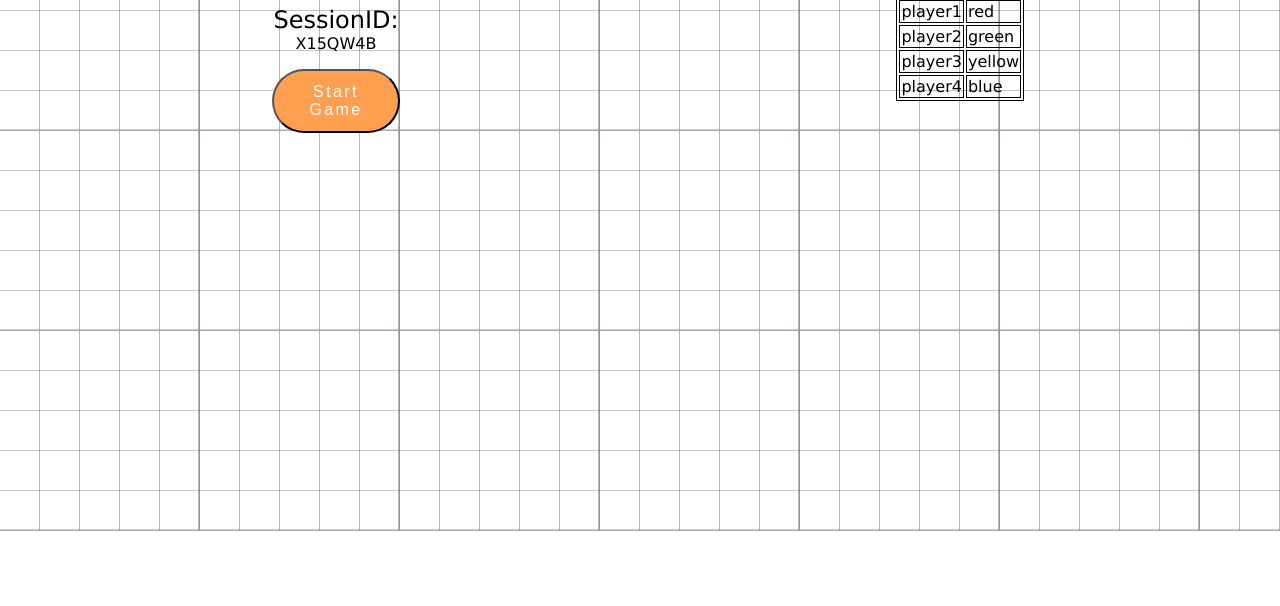
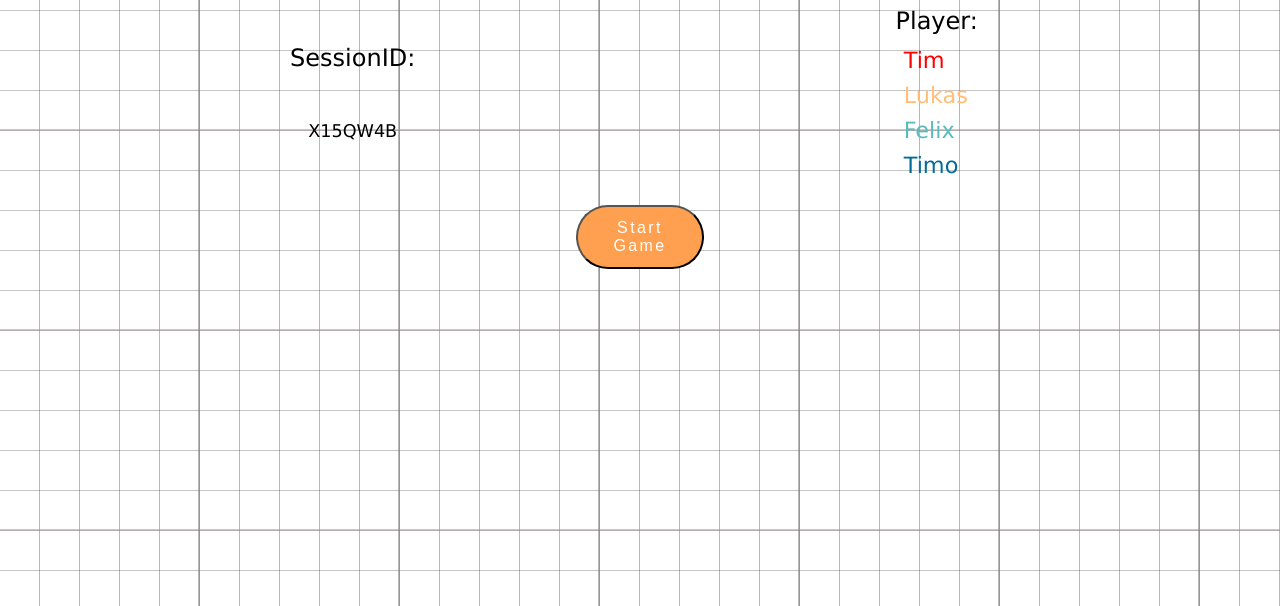
Before and after one commit to Levartar/Multiplayer-Snake, a React app in the folder client/snake_frontend/: page / in a window 1280 px wide. Shown: the part 269-875 px from the top of the page. Before the commit the page ends 800 px from the top, so only its background shows below. Built offline with nearby package versions, Linux system fonts and the light colour scheme.

Commit message:
changed the player table to a list and added some more flexboxes

```diff
--- a/client/snake_frontend/src/index.css
+++ b/client/snake_frontend/src/index.css
@@ -1,21 +1,5 @@
-body {
-  margin: 0;
-  font-family: -apple-system, BlinkMacSystemFont, 'Segoe UI', 'Roboto', 'Oxygen',
-    'Ubuntu', 'Cantarell', 'Fira Sans', 'Droid Sans', 'Helvetica Neue',
-    sans-serif;
-  -webkit-font-smoothing: antialiased;
-  -moz-osx-font-smoothing: grayscale;
-}
-
-code {
-  font-family: source-code-pro, Menlo, Monaco, Consolas, 'Courier New',
-    monospace;
-}
-
-
 /* for The main page */
 body{
-  margin: 5em; /*small border around everything*/
   font-family: Verdana, Geneva, Tahoma, sans-serif;
 
   /* checkered background */
@@ -27,12 +11,6 @@ body{
           linear-gradient(90deg, rgba(0, 0, 0, 0.28) 1px, transparent 1px);
   background-size: 200px 200px, 200px 200px, 40px 40px, 40px 40px;
   background-position: -2px -2px, -2px -2px, -1px -1px, -1px -1px;
-
-  /* flexbox */
-  display: flex;
-  flex-direction: column;
-  margin-left: 20%;
-  margin-right: 20%;
 }
 input{
   border-color: black;
@@ -109,14 +87,8 @@ th{
 }
 #lobby{
     display: flex;
-    justify-content: space-between;
+    justify-content: space-around;
     margin-right: 0;
-}
-#lobbyDetails{
-    display: flex;
-    flex-direction: column;
-    text-align: center;
-    align-content: space-around;
 }
 #playerTable{
     display: flex;
@@ -126,18 +98,23 @@ th{
 #sessionIDDIV{
     display: flex;
     flex-direction: column;
-    justify-content: center;
+    justify-content: space-evenly;
+}
+#sessionIDtext{
+    text-align: center;
+    font-size: 1.1em;
 }
 
 #lobbyHeadlineDIV{
     display: flex;
     justify-content: center;
 }
-#sessionIDDIV{
-    display: flex;
+#lobbyHeadline{
+    font-size: 3em;
 }
 #startGameDIV{
     display: flex;
+    justify-content: center;
 }
 .noMargin{
     margin: 0;
@@ -147,4 +124,32 @@ th{
 }
 .Frame{
     aspect-ratio: 1.5;
+    margin: 3em;
 }
+
+li{
+    list-style-type: none;
+    margin: 0.4em;
+    padding: 0;
+}
+ul{
+    padding: 0;
+    font-size: 1.4em;
+    margin: 0.5em;
+}
+h2{
+    font-size: 1.5em;
+    margin: 0.5em;
+}
+#player0{
+    color: #ff0000;
+}
+#player1{
+    color: #ffbf7bff;
+}
+#player2{
+    color: #5abbbeff;
+}
+#player3{
+    color: #036c99ff;
+}
--- a/client/snake_frontend/src/index.js
+++ b/client/snake_frontend/src/index.js
@@ -22,29 +22,12 @@ function Input(props){
                 <label htmlFor={"input" + props.name}>{props.text}</label>
             </div>
             <div id={props.name + "InputDiv"}>
-                <input id={"input" + props.name} type={props.type} name={props.name}/>
+                <input id={"input" + props.name} type={props.type} name={props.name} maxLength={props.maxLength}/>
             </div>
         </div>
     )
 }
 
-function Banner(){
-    return(
-        <div>
-            <img src={images.banner} alt="Snake.IO banner image" />
-        </div>
-    )
-}
-
-class Enter_name extends React.Component{
-    render() {
-        return(
-            <div>
-                <Input name={"Name"} type={"text"} text={"Enter your name: "}/>
-            </div>
-        )
-    }
-}
 class Create_session extends React.Component{
     componentDidMount() {
         document.getElementById("buttonnewGame").addEventListener("click", () => {
@@ -92,7 +75,7 @@ class Join_session extends React.Component{
     render() {
         return(
             <div>
-                <Input name={"sessionId"} type={"text"} text={"Join a Session"}/>
+                <Input name={"sessionId"} type={"text"} text={"Join a Session"} maxLength={"10"}/>
                 <Button text={"join"} name={"sessionId"}/>
             </div>
         )
@@ -104,10 +87,12 @@ class Main_menu extends React.Component {
         return (
             <div className="Frame">
                 <header>
-                    <Banner />
+                    <img src={images.banner} alt="Snake.IO banner image" />
                 </header>
                 <main>
-                    <Enter_name />
+                    <div>
+                        <Input name={"Name"} type={"text"} text={"Enter your name: "} maxLength={"10"}/>
+                    </div>
                     <div id="enterLobby">
                         <Create_session />
                         <Join_session />
@@ -119,30 +104,43 @@ class Main_menu extends React.Component {
 }
 
 let player = [
-    {name: "player1", color: "red"},
-    {name: "player2", color: "green"},
-    {name: "player3", color: "yellow"},
-    {name: "player4", color: "blue"}
+    {name: "Tim", color: "red"},
+    {name: "Lukas", color: "green"},
+    {name: "Felix", color: "yellow"},
+    {name: "Timo", color: "blue"}
 ]
 
-function Table(){
+function TablePlayer(props){
     return(
         <div>
             <table>
                 <thead>
                     <tr>
-                        <th colSpan="2">Player</th>
+                        <th colSpan="2">{props.tableHead}</th>
                     </tr>
                 </thead>
                 <tbody>
-                    {player.map((player, i) =>
+                    {props.data.map((player, i) =>
                         <tr key={i}>
-                            <td>{player.name}</td>
-                            <td>{player.color}</td>
+                            <td>{props.data[i].name}</td>
+                            <td>{props.data[i].color}</td>
                         </tr>
                     )}
                 </tbody>
             </table>
+        </div>
+    )
+}
+
+function List(){
+    return(
+        <div>
+            <h2>Player:</h2>
+            <ul>
+                {player.map((player, i) =>
+                    <li id={"player" + i}>{player.name}</li>
+                )}
+            </ul>
         </div>
     )
 }
@@ -174,26 +172,23 @@ class Lobby extends React.Component {
         return(
             <div className="Frame">
                 <div id="exitLobby">
-                    <Button name={"exitLobby"} text={"return to Main menu"}/>
+                    <Button name={"exitLobby"} text={"exit Lobby"}/>
+                </div>
+                <div id="lobbyHeadlineDIV">
+                    <h1 id="lobbyHeadline">Lobby</h1>
                 </div>
                 <div id="lobby" className="noMargin">
-                    <div id="lobbyDetails">
-                        <div id="lobbyHeadlineDIV">
-                            <h1 id="lobbyHeadline">Lobby</h1>
-                        </div>
-                        <div id="sessionIDDIV">
-                            <h2 id="sessionIDHeadline" className="noMargin">SessionID:</h2>
-                            <p id="sessionIDtext" className="noMargin">X15QW4B</p>
-                        </div>
-                        <div id="startGameDIV">
-                            <Button text={"Start Game"} name={"startGame"}/>
-                        </div>
+                    <div id="sessionIDDIV">
+                        <h2 id="sessionIDHeadline" className="noMargin">SessionID:</h2>
+                        <p id="sessionIDtext" className="noMargin">X15QW4B</p>
                     </div>
                     <div id="playerTable">
-                        <Table />
+                        <List />
                     </div>
                 </div>
-
+                <div id="startGameDIV">
+                    <Button text={"Start Game"} name={"startGame"}/>
+                </div>
             </div>
         )
     }
@@ -210,7 +205,9 @@ class Game extends React.Component {
 }
 
 ReactDOM.render(
-    <Lobby />,
+    <React.StrictMode>
+        <Lobby />
+    </React.StrictMode>,
     document.getElementById('root')
 );
 
```
